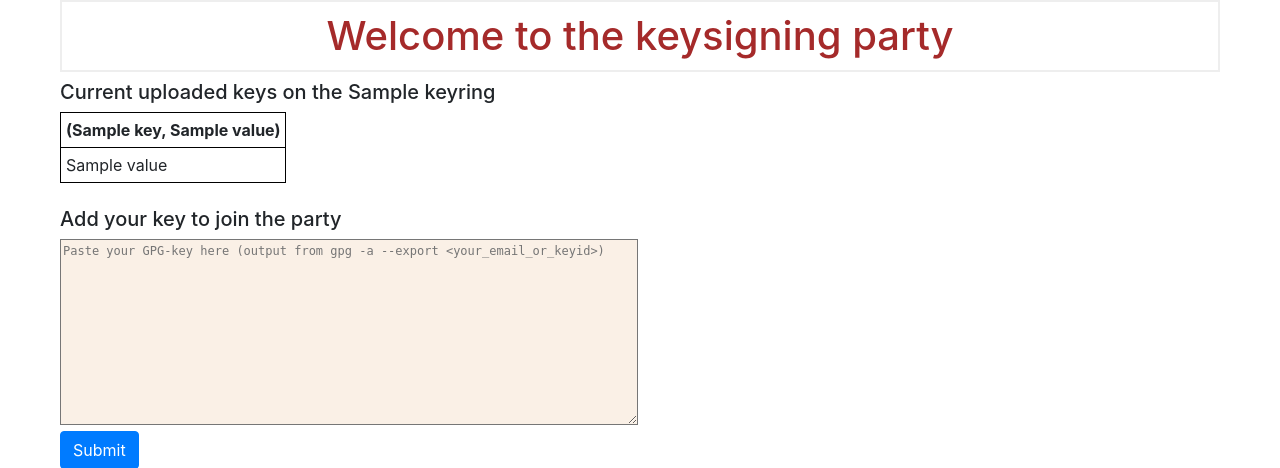
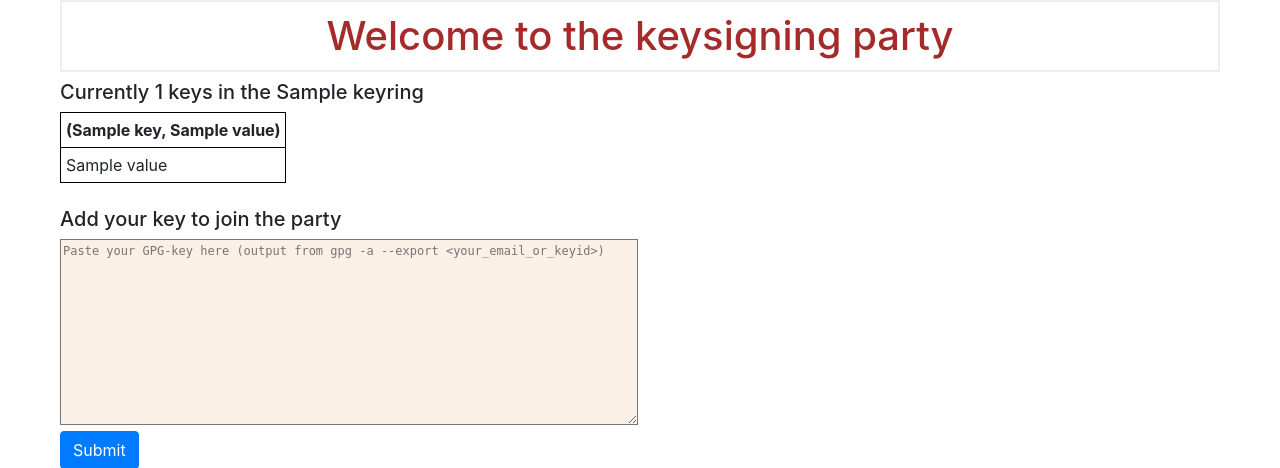
Before and after one commit to pettai/flask-tuggpg, a Flask app: template tuggpg/templates/main.html in a window 1280 px wide. Shown: the part 56-524 px from the top of the page. Run offline with Flask 3, Linux system fonts and the light colour scheme; the template is opened without the code that fills it: most values are stand-ins (such as "Sample title", 1, 10 or a date in 2020); some libraries are stand-ins or nearby versions.

Commit message:
Update main.html
present a key count

```diff
--- a/tuggpg/templates/main.html
+++ b/tuggpg/templates/main.html
@@ -10,7 +10,7 @@
   <link rel="icon" type="image/x-icon" href="{{ url_for('static', filename='images/favicon.ico') }}">
 
   {% if gpg_keys is defined and gpg_keys|length > 0 %}
-    <h5>{% block allgpgkeys %} Current uploaded keys on the {{ current_keyring }} keyring {% endblock %}</h5>
+    <h5>{% block allgpgkeys %} Currently {{ gpg_keys|count }} keys in the {{ current_keyring }} keyring {% endblock %}</h5>
 
     <table style="width:fit-content;">
       <!-- table header -->
```
